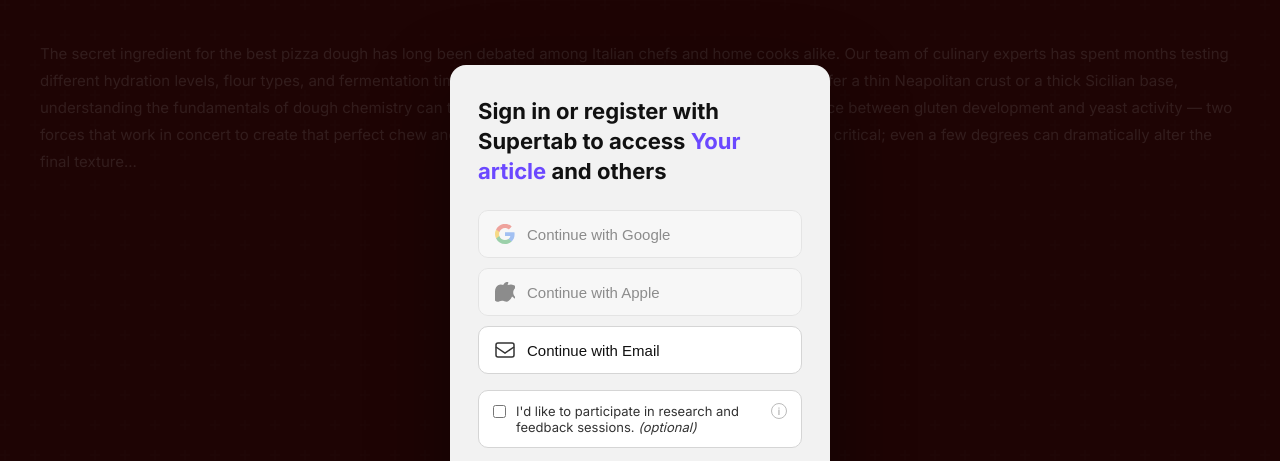
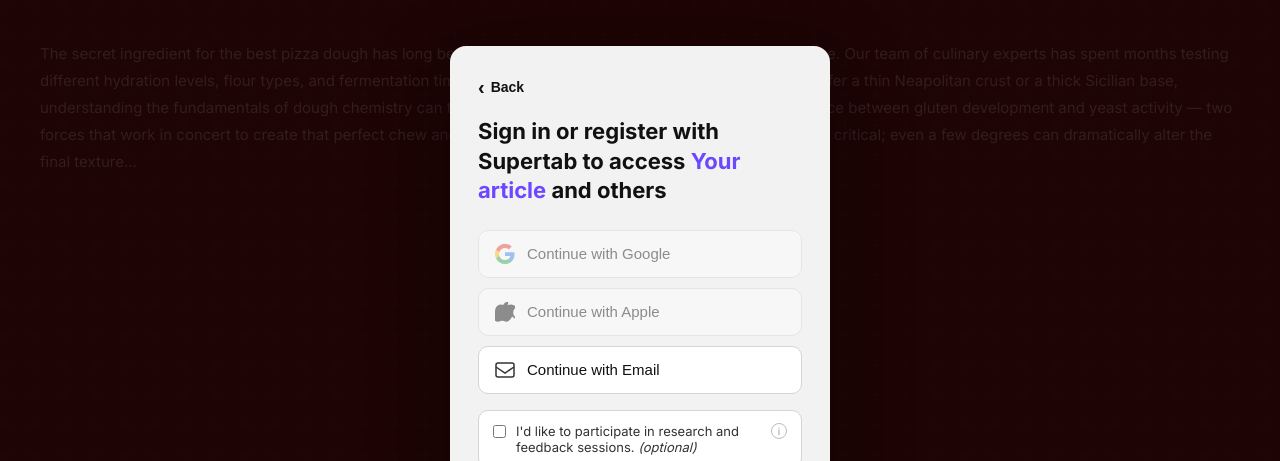
Before and after one commit to konekote/prototype1, a plain HTML site: page index.html in a window 1280 px wide. Both pictures are taken after a click on the button "Get access". Shown: the top 461 px of the page. Drawn offline with Linux system fonts and the light colour scheme; a web font is replaced by a local one.

Commit message:
add back button to screen 2

```diff
--- a/index.html
+++ b/index.html
@@ -492,6 +492,7 @@
 ══════════════════════════════════ -->
 <div class="overlay screen" id="s2">
   <div class="auth-modal">
+    <button class="btn-back" onclick="goTo('s1')">Back</button>
     <h2 class="auth-title">Sign in or register with Supertab to access <span>Your article</span> and others</h2>
 
     <button class="auth-btn disabled">
```
